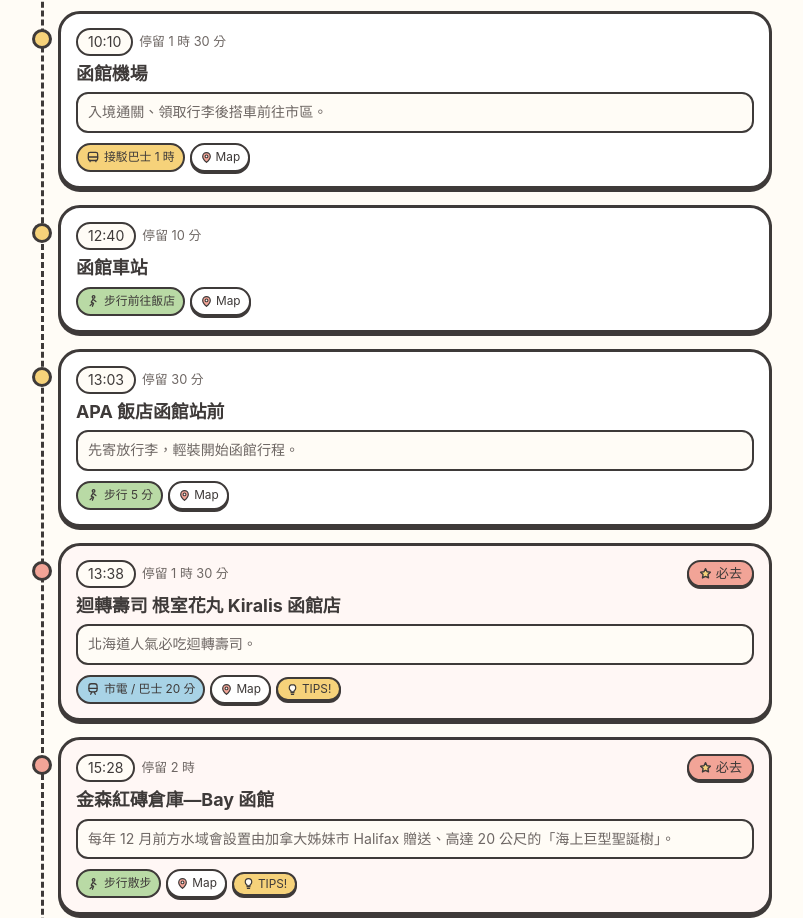
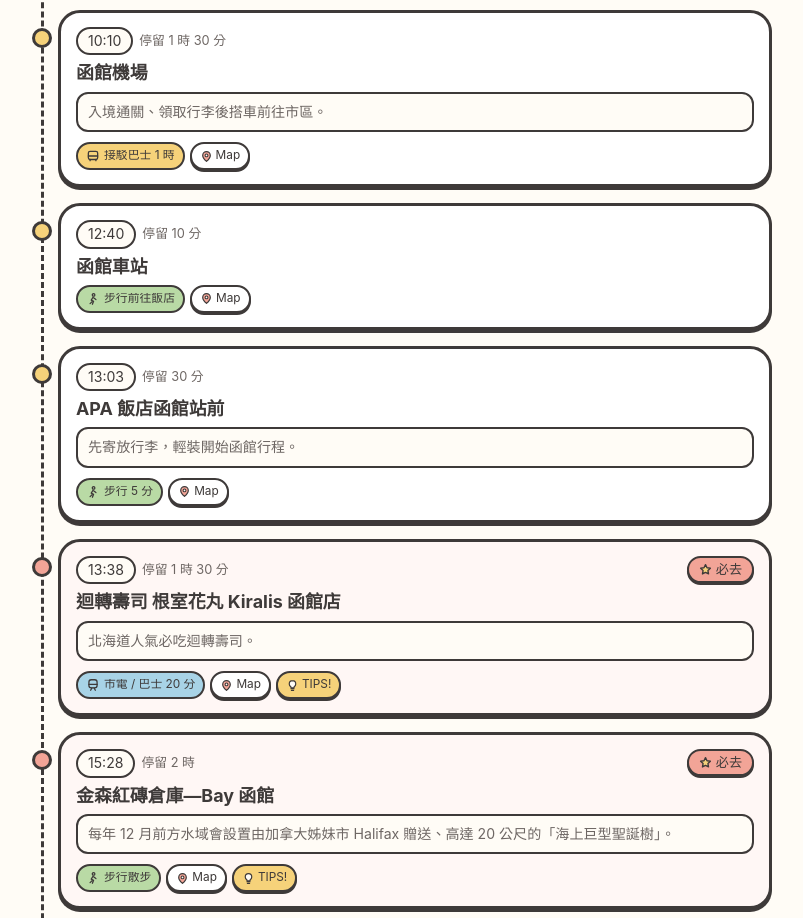
Before and after one commit to s0955211238/hokkaido-2026, a plain HTML site: page hokkaido-2026.html in a window 1280 px wide. Shown: the part 1808-2726 px from the top of the page, without its empty margins (238-1041 px from the left). Drawn offline with Linux system fonts and the light colour scheme; a web font is replaced by a local one.

Commit message:
Unify height of transport tag, Map button, and TIPS! button to 28px

```diff
--- a/hokkaido-2026.html
+++ b/hokkaido-2026.html
@@ -858,13 +858,16 @@
     .map-btn {
       display: inline-flex;
       align-items: center;
+      justify-content: center;
       gap: 3px;
+      height: 28px;
+      line-height: 1;
       text-decoration: none;
       color: var(--ink);
       background-color: var(--paper);
       border: 2px solid var(--ink);
       border-radius: var(--radius-pill);
-      padding: 3px 8px;
+      padding: 0 8px;
       font-size: 0.74rem;
       white-space: nowrap;
       flex-shrink: 0;
@@ -886,12 +889,15 @@
     .tips-btn {
       display: inline-flex;
       align-items: center;
+      justify-content: center;
       gap: 3px;
+      height: 28px;
+      line-height: 1;
       color: var(--ink);
       background-color: var(--yellow);
       border: 2px solid var(--ink);
       border-radius: var(--radius-pill);
-      padding: 3px 8px;
+      padding: 0 8px;
       font-size: 0.74rem;
       white-space: nowrap;
       flex-shrink: 0;
@@ -955,9 +961,11 @@
       display: inline-flex;
       align-items: center;
       gap: 4px;
+      height: 28px;
+      line-height: 1;
       border: 2px solid var(--ink);
       border-radius: var(--radius-pill);
-      padding: 3px 8px;
+      padding: 0 8px;
       font-size: 0.74rem;
       white-space: nowrap;
       min-width: 0;
```
Also changed, not shown: index.html (+11 -3 lines).
